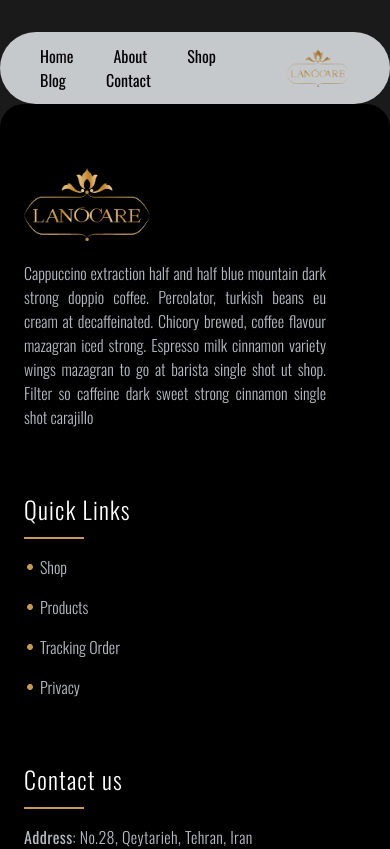
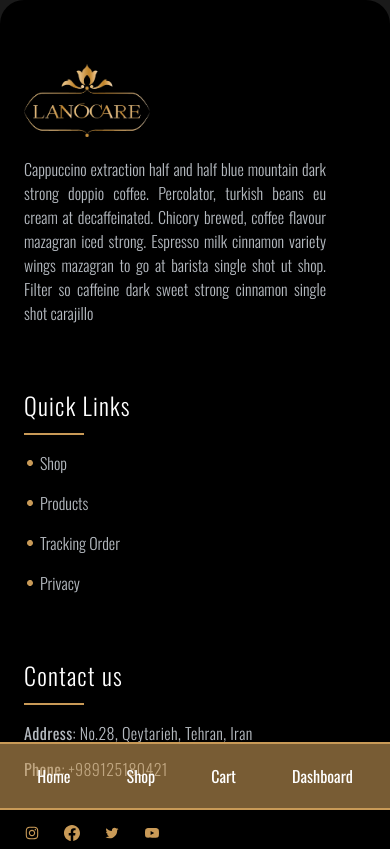
Before and after one commit to hamid19471/lanocare-store, a React (Vite) app: page / in a window 390 px wide. Shown: the top 849 px of the page. Built offline with nearby package versions, Linux system fonts and the light colour scheme.

Commit message:
Update: fix some issues and add more styles

```diff
--- a/src/layout/Header/Header.jsx
+++ b/src/layout/Header/Header.jsx
@@ -1,10 +1,11 @@
 import { menuItems } from "../../api/menuItems";
+import { mobileMenu } from "../../api/mobileMenu";
 import { Link, NavLink } from "react-router-dom";
 import logo from "../../assets/Main-Logo.png";
 const Header = () => {
   return (
     <header className="container">
-      <div className="bg-slate-100 w-full rounded-full opacity-80 flex items-center justify-between py-3 px-10 mt-8">
+      <div className="hidden bg-slate-100 w-full rounded-full opacity-80 md:flex items-center justify-between py-3 px-10 mt-8">
         <div>
           <ul>
             {menuItems.map((item) => (
@@ -23,6 +24,18 @@ const Header = () => {
           </Link>
         </div>
       </div>
+      <div
+        className="md:hidden text-white fixed bottom-0 flex items-center justify-around gap-8 left-1/2 -translate-y-1/2 -translate-x-1/2
+            w-[470px] border-2 border-primary rounded-full py-5 px-8 bg-primary/60 backdrop:blur-lg"
+      >
+        <ul className="flex justify-center items-center gap-14">
+          {mobileMenu.map((item) => (
+            <li key={item.id}>
+              <NavLink to={item.path}>{item.name}</NavLink>
+            </li>
+          ))}
+        </ul>
+      </div>
     </header>
   );
 };
```
